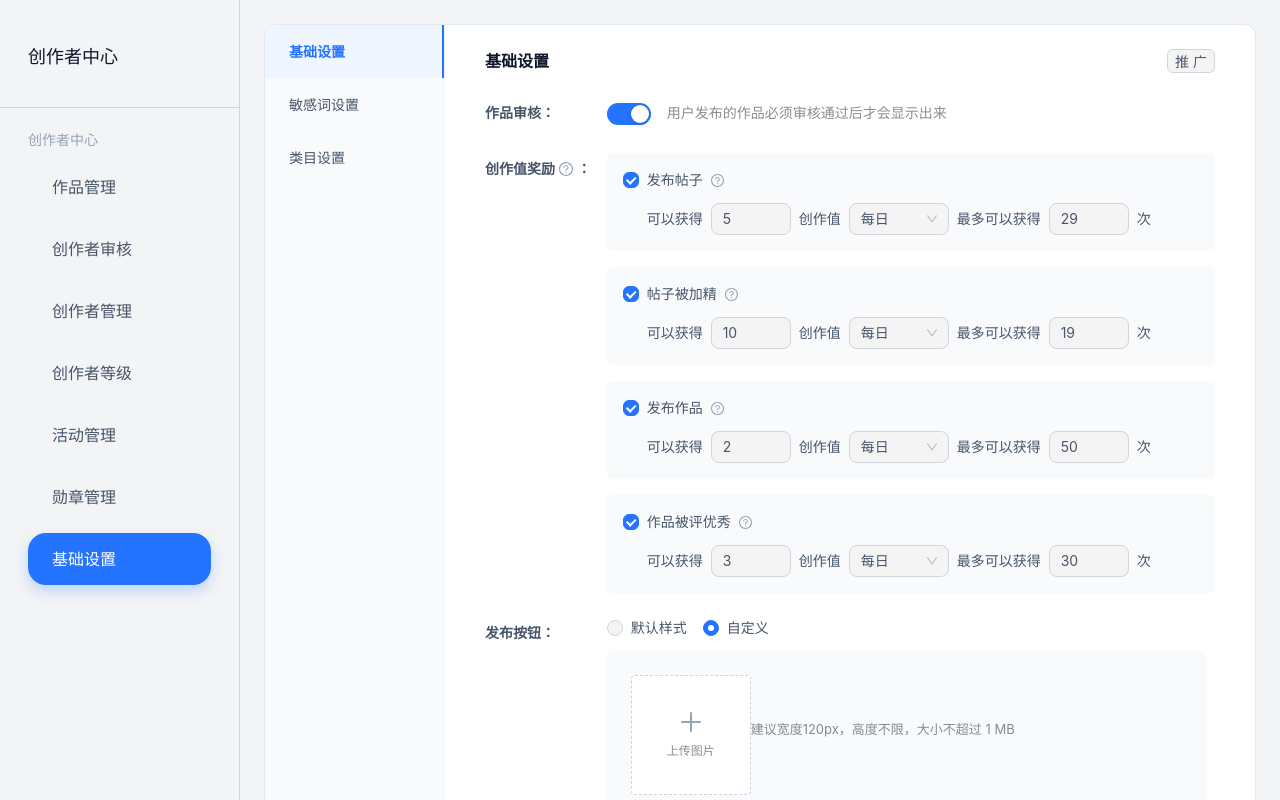
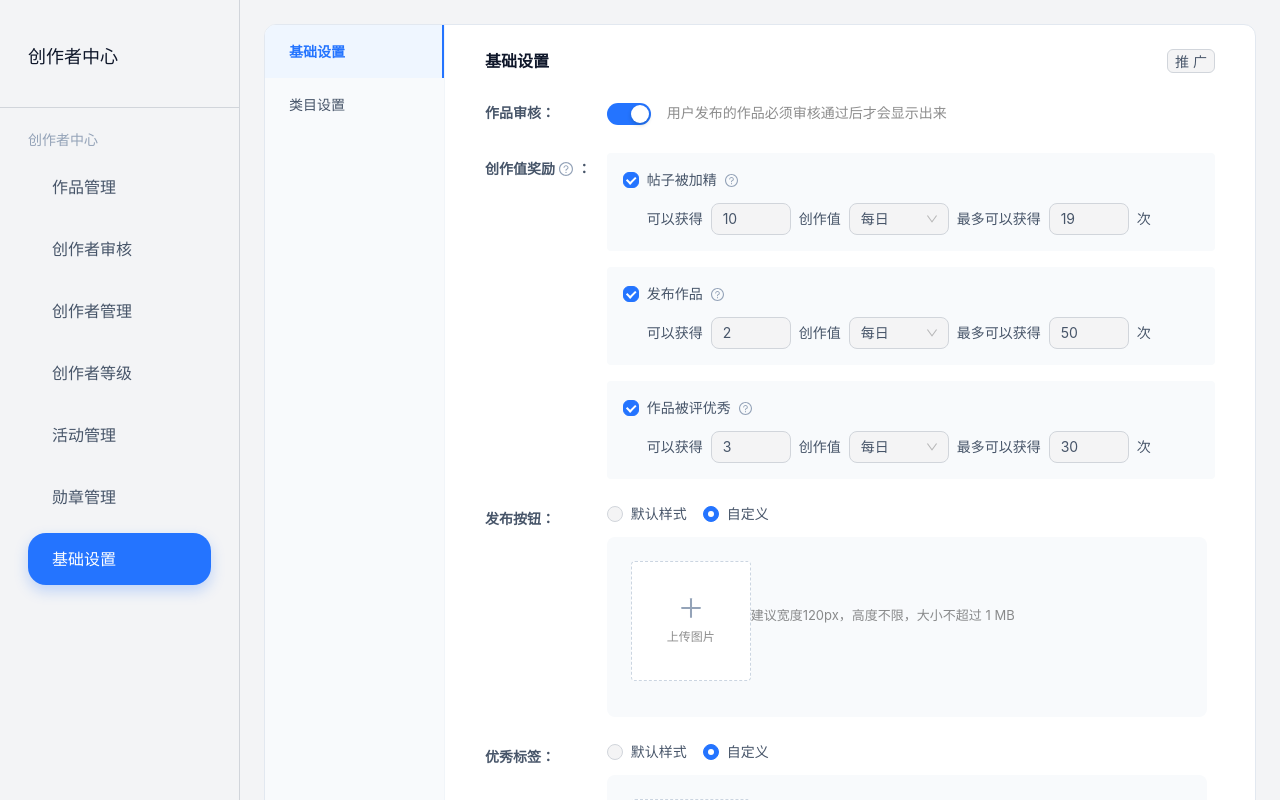
Before and after one commit to yuoolabs/creator-community-admin, a React (Vite) app: page /settings in a window 1280 px wide. Shown: the top 800 px of the page. Built offline with nearby package versions, Linux system fonts and the light colour scheme.

Commit message:
Remove unused settings options

```diff
--- a/src/pages/settings/index.tsx
+++ b/src/pages/settings/index.tsx
@@ -1,6 +1,6 @@
-import { Button, Checkbox, Form, Select, Space, Switch, Typography, InputNumber, Table, Modal, Input, Popconfirm, message, Alert, Pagination, Radio, Upload } from 'antd'
-import { QuestionCircleOutlined, HolderOutlined, SearchOutlined, InfoCircleFilled, CloseCircleFilled, PlusOutlined } from '@ant-design/icons'
-import { useState, useMemo } from 'react'
+import { Button, Checkbox, Form, Select, Space, Switch, Typography, InputNumber, Table, Modal, Input, Popconfirm, message, Radio, Upload } from 'antd'
+import { QuestionCircleOutlined, HolderOutlined, CloseCircleFilled, PlusOutlined } from '@ant-design/icons'
+import { useState } from 'react'
 import { themeColors } from '../../theme/colors'
 
 const { Text, Title, Link } = Typography
@@ -189,142 +189,6 @@ function CategorySettings() {
   )
 }
 
-// 敏感词设置组件
-function SensitiveWordSettings() {
-  const [isModalOpen, setIsModalOpen] = useState(false)
-  const [searchText, setSearchText] = useState('')
-  const [words, setWords] = useState([
-    { id: '1', word: '敏感词敏感词', createdAt: '2025-07-10 16:38:08' }
-  ])
-
-  const filteredWords = words.filter(item => item.word.includes(searchText))
-
-  const columns = [
-    {
-      title: '敏感词',
-      dataIndex: 'word',
-      key: 'word',
-    },
-    {
-      title: '创建时间',
-      dataIndex: 'createdAt',
-      key: 'createdAt',
-    },
-    {
-      title: '操作',
-      key: 'actions',
-      width: 150,
-      render: (_: any, record: any) => (
-        <Space size={16}>
-          <Link>编辑</Link>
-          <Popconfirm
-            title="确定删除该敏感词吗？"
-            onConfirm={() => {
-              setWords(prev => prev.filter(item => item.id !== record.id))
-              message.success('已删除')
-            }}
-            okText="确定"
-            cancelText="取消"
-          >
-            <Link danger>删除</Link>
-          </Popconfirm>
-        </Space>
-      ),
-    },
-  ]
-
-  return (
-    <div style={{ display: 'flex', flexDirection: 'column', gap: 24 }}>
-      <Alert
-        message="系统已接入微信内容安全接口，对文本中可能包含的色情、暴恐、时政违规等有害信息进行识别，降低内容违规风险。除此之外，你也可以自行添加业务敏感词（如竞品词等），添加后用户发布帖子和发表评论中若包含指定的关键词则不会发布成功，最多只可添加 500 个关键词。"
-        type="info"
-        showIcon
-        icon={<InfoCircleFilled style={{ color: themeColors.primary, fontSize: 16 }} />}
-        style={{
-          background: '#eff6ff',
-          border: '1px solid #dbeafe',
-          borderRadius: 8,
-          padding: '12px 16px'
-        }}
-      />
-
-      <div style={{ display: 'flex', justifyContent: 'space-between', alignItems: 'center' }}>
-        <Space>
-          <Input
-            placeholder="请输入敏感词"
-            prefix={<SearchOutlined style={{ color: '#94a3b8' }} />}
-            style={{ width: 240, height: 36, borderRadius: 4 }}
-            value={searchText}
-            onChange={e => setSearchText(e.target.value)}
-          />
-          <Button
-            style={{ height: 36, borderRadius: 4, paddingInline: 20, color: themeColors.primary, borderColor: themeColors.primary }}
-            onClick={() => { }}
-          >
-            查 询
-          </Button>
-        </Space>
-        <Button
-          type="primary"
-          onClick={() => setIsModalOpen(true)}
-          style={{
-            height: 36,
-            background: themeColors.primary,
-            borderRadius: 6,
-            fontWeight: 500
-          }}
-        >
-          添加敏感词
-        </Button>
-      </div>
-
-      <div className="table-card">
-        <Table
-          columns={columns}
-          dataSource={filteredWords}
-          rowKey="id"
-          pagination={false}
-          size="middle"
-          bordered={false}
-        />
-      </div>
-
-      <div style={{ display: 'flex', justifyContent: 'flex-end', marginTop: 8 }}>
-        <Pagination
-          total={filteredWords.length}
-          showTotal={total => `共${total}条`}
-          pageSize={10}
-          size="small"
-        />
-      </div>
-
-      <Modal
-        title="添加敏感词"
-        open={isModalOpen}
-        onCancel={() => setIsModalOpen(false)}
-        okText="确定"
-        cancelText="取消"
-        centered
-        width={480}
-        bodyStyle={{ paddingTop: 20, paddingBottom: 24 }}
-      >
-        <div style={{ marginBottom: 12, color: '#1e293b', fontSize: 14 }}>
-          当前已添加 <span style={{ fontWeight: 600 }}>{words.length}</span> 个
-        </div>
-        <Input.TextArea
-          placeholder="请输入敏感词，多个换行分隔"
-          rows={6}
-          style={{
-            borderRadius: 4,
-            border: '1px solid #2474FF',
-            padding: 12
-          }}
-        />
-      </Modal>
-    </div>
-  )
-}
-
 export default function SettingsPage() {
   const [activeMenu, setActiveMenu] = useState('基础设置')
   const [publishBtnStyle, setPublishBtnStyle] = useState('custom')
@@ -347,7 +211,6 @@ export default function SettingsPage() {
 
   const menuItems = [
     '基础设置',
-    '敏感词设置',
     '类目设置'
   ]
 
@@ -413,34 +276,7 @@ export default function SettingsPage() {
                 <Text strong>：</Text>
               </Space>
             }>
-              <div style={{ display: 'flex', flexDirection: 'column', gap: 16 }}>
-                {/* 发布帖子奖励 */}
-                <div style={{ background: '#f8fafc', padding: '16px', borderRadius: 4 }}>
-                  <Checkbox defaultChecked>
-                    <Space>
-                      发布帖子 <QuestionCircleOutlined style={{ color: '#94a3b8', fontSize: 13 }} />
-                    </Space>
-                  </Checkbox>
-                  <div style={{ marginTop: 12, paddingLeft: 24, display: 'flex', alignItems: 'center', gap: 8 }}>
-                    <Text>可以获得</Text>
-                    <InputNumber defaultValue={5} style={{ width: 80 }} />
-                    <Text>创作值</Text>
-                    <Select
-                      defaultValue="daily"
-                      style={{ width: 100 }}
-                      options={[
-                        { label: '活动中', value: 'campaign' },
-                        { label: '每日', value: 'daily' },
-                        { label: '每周', value: 'weekly' },
-                        { label: '每月', value: 'monthly' },
-                      ]}
-                    />
-                    <Text>最多可以获得</Text>
-                    <InputNumber defaultValue={29} style={{ width: 80 }} />
-                    <Text>次</Text>
-                  </div>
-                </div>
-
+                <div style={{ display: 'flex', flexDirection: 'column', gap: 16 }}>
                 {/* 帖子被加精奖励 */}
                 <div style={{ background: '#f8fafc', padding: '16px', borderRadius: 4 }}>
                   <Checkbox defaultChecked>
@@ -582,8 +418,8 @@ export default function SettingsPage() {
               </div>
             </Form.Item>
 
-            {/* 精华标签 */}
-            <Form.Item label={<Text strong>精华标签：</Text>}>
+            {/* 优秀标签 */}
+            <Form.Item label={<Text strong>优秀标签：</Text>}>
               <div style={{ display: 'flex', flexDirection: 'column', gap: 12 }}>
                 <Radio.Group value={featuredTagStyle} onChange={e => setFeaturedTagStyle(e.target.value)}>
                   <Radio value="default">默认样式</Radio>
@@ -604,7 +440,7 @@ export default function SettingsPage() {
                         position: 'relative',
                         marginBottom: 12
                       }}>
-                        <img src={featuredTagImage} style={{ height: 40, objectFit: 'contain' }} alt="精华标签" />
+                        <img src={featuredTagImage} style={{ height: 40, objectFit: 'contain' }} alt="优秀标签" />
                         <CloseCircleFilled
                           style={{ position: 'absolute', top: -8, right: -8, color: '#94a3b8', fontSize: 20, cursor: 'pointer', background: '#fff', borderRadius: '50%' }}
                           onClick={() => setFeaturedTagImage(null)}
@@ -650,10 +486,9 @@ export default function SettingsPage() {
           </Form>
         )}
 
-        {activeMenu === '敏感词设置' && <SensitiveWordSettings />}
         {activeMenu === '类目设置' && <CategorySettings />}
 
-        {activeMenu !== '基础设置' && activeMenu !== '类目设置' && activeMenu !== '敏感词设置' && (
+        {activeMenu !== '基础设置' && activeMenu !== '类目设置' && (
           <div style={{ padding: '40px 0', textAlign: 'center', color: '#94a3b8' }}>
             该模块正在开发中...
           </div>
```
